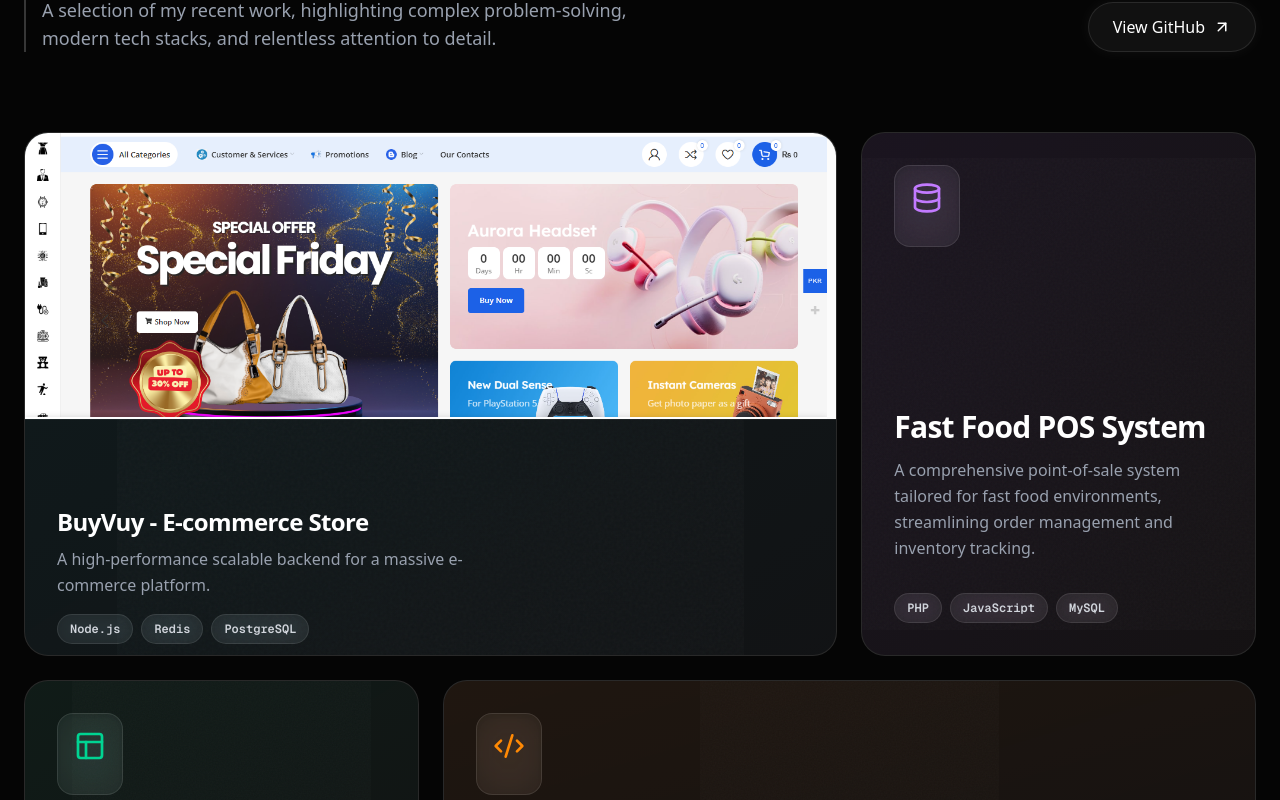
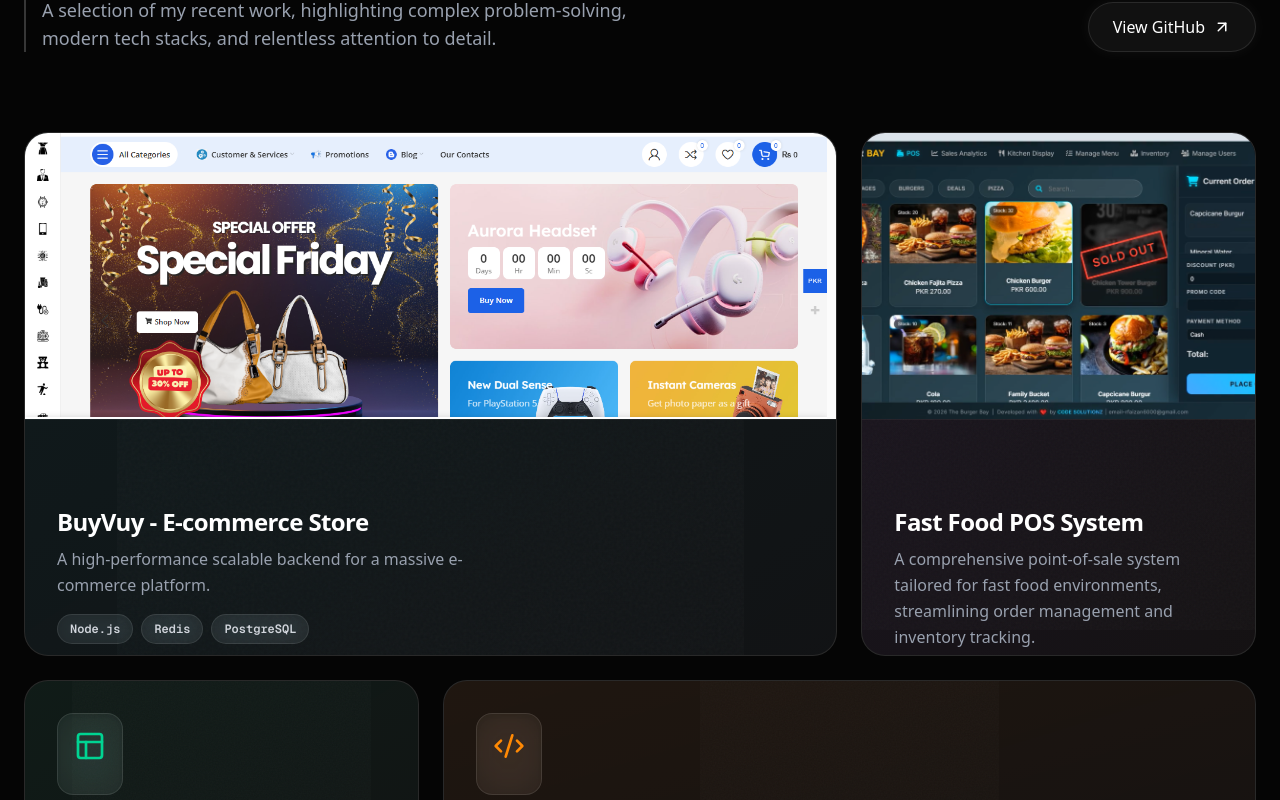
Before and after one commit to Faizan-Hamid381/My-Portfolio, a Next.js app: page / in a window 1280 px wide. Shown: the part 1180-1980 px from the top of the page. Built offline with nearby package versions, Linux system fonts and the light colour scheme.

Commit message:
Added preview image for Fast Food POS project

```diff
--- a/components/sections/Projects.tsx
+++ b/components/sections/Projects.tsx
@@ -36,6 +36,7 @@
         color: "from-purple-500/20 to-pink-500/5",
         borderGlow: "group-hover:shadow-[0_0_30px_rgba(168,85,247,0.3)] group-hover:border-purple-400/50",
         spanClass: "md:col-span-1 md:row-span-2", // Tall card
+        image: "/fast-food.png",
     },
     {
         title: "Advanced Web Scraper",
```
Also changed, not shown: public/fast-food.png (added).
